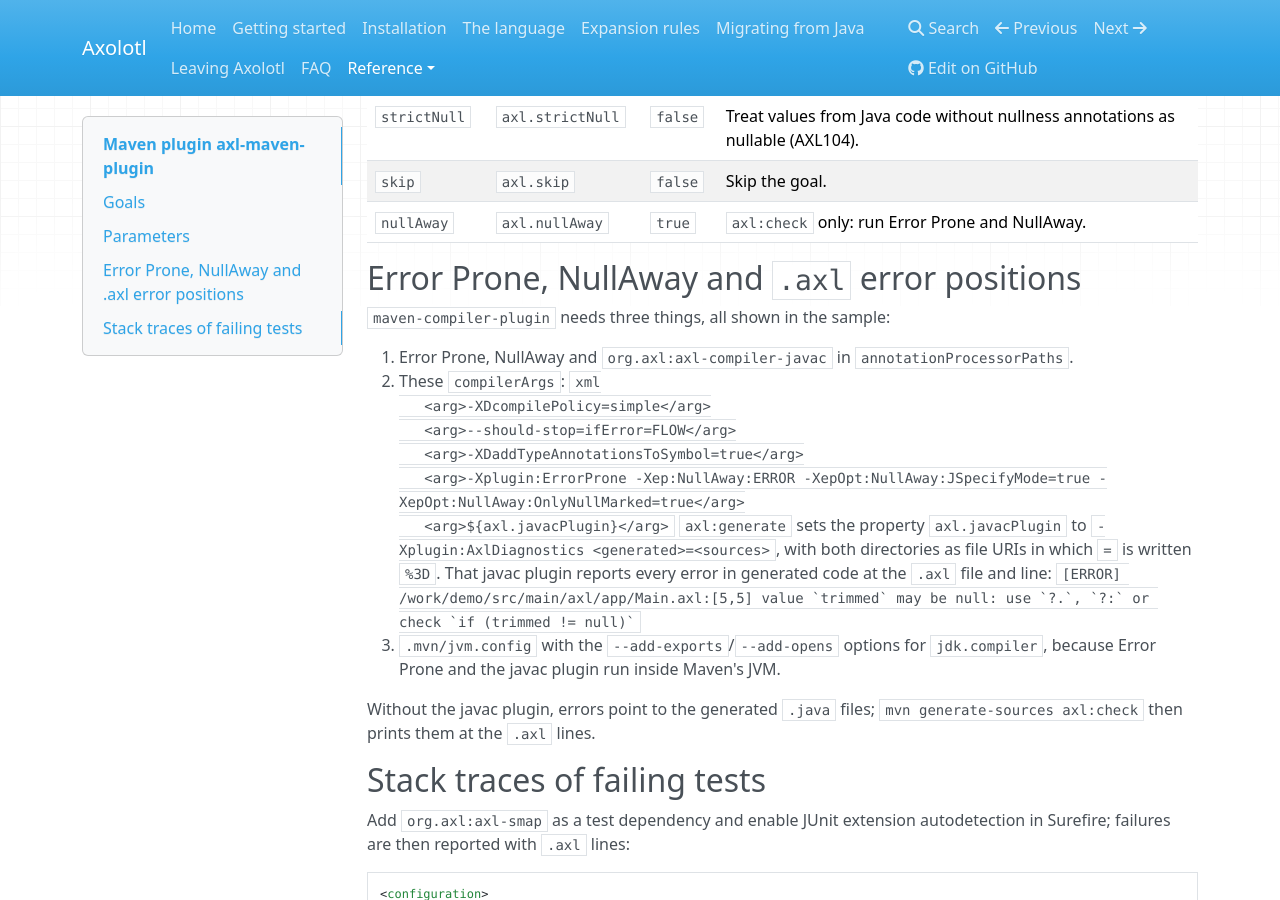
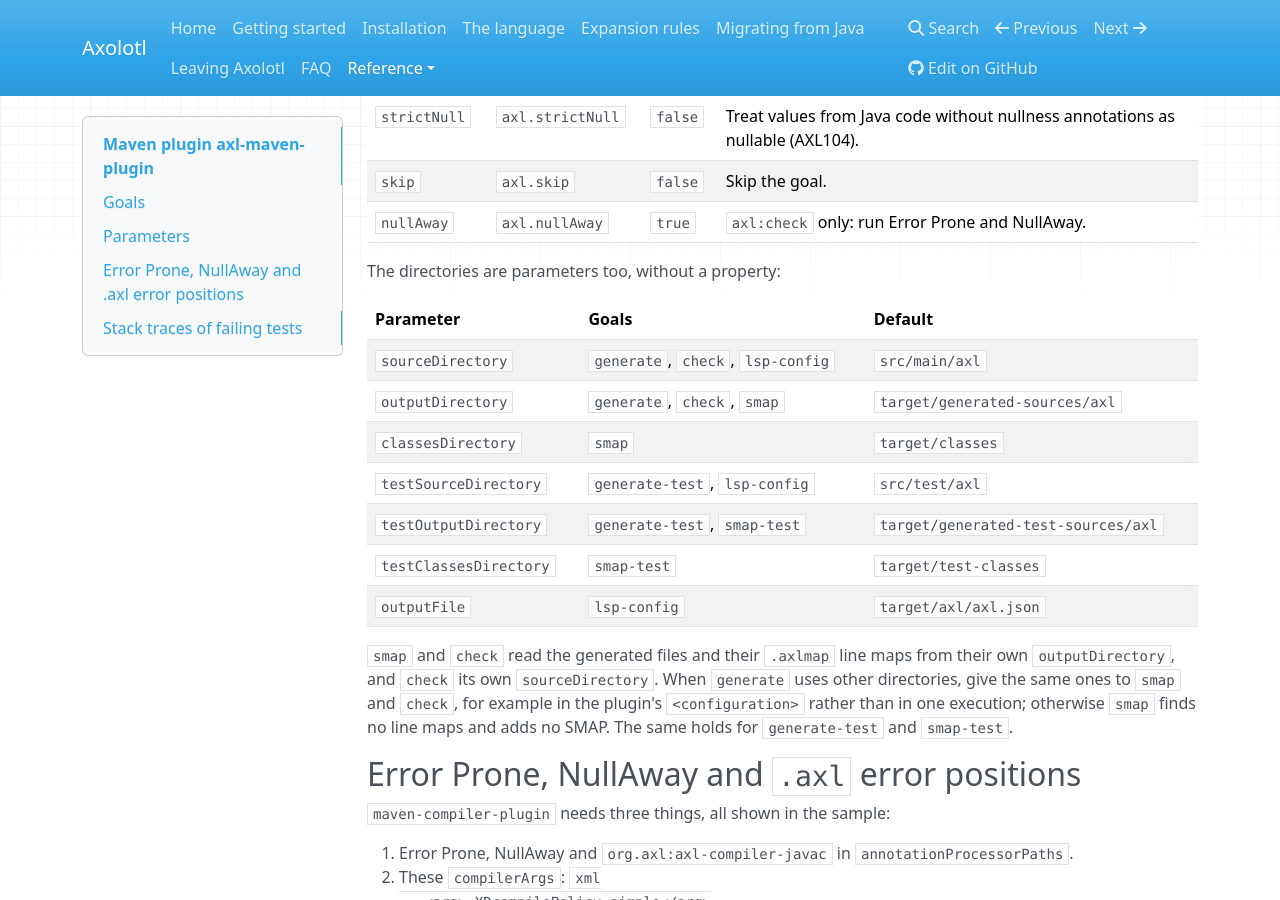
Before and after one commit to k1ngmang/axolotl-lang, an MkDocs documentation site: the page built from docs/maven.md, in a window 1280 px wide and 900 px high, scrolled down 1317 px. Built offline with MkDocs 1.6.1, drawn with Linux system fonts in a browser that asks for light colours; nearby versions of some CDN libraries.

Commit message:
Document the directory parameters of the Maven goals

```diff
--- a/docs/maven.md
+++ b/docs/maven.md
@@ -46,6 +46,24 @@ The `.axlmap` line maps stay next to the generated `.java` files, where the java
 | `skip`        | `axl.skip`        | `false` | Skip the goal. |
 | `nullAway`    | `axl.nullAway`    | `true`  | `axl:check` only: run Error Prone and NullAway. |
 
+The directories are parameters too, without a property:
+
+| Parameter              | Goals                             | Default                             |
+|------------------------|-----------------------------------|-------------------------------------|
+| `sourceDirectory`      | `generate`, `check`, `lsp-config` | `src/main/axl`                      |
+| `outputDirectory`      | `generate`, `check`, `smap`       | `target/generated-sources/axl`      |
+| `classesDirectory`     | `smap`                            | `target/classes`                    |
+| `testSourceDirectory`  | `generate-test`, `lsp-config`     | `src/test/axl`                      |
+| `testOutputDirectory`  | `generate-test`, `smap-test`      | `target/generated-test-sources/axl` |
+| `testClassesDirectory` | `smap-test`                       | `target/test-classes`               |
+| `outputFile`           | `lsp-config`                      | `target/axl/axl.json`               |
+
+`smap` and `check` read the generated files and their `.axlmap` line maps from their own
+`outputDirectory`, and `check` its own `sourceDirectory`. When `generate` uses other directories,
+give the same ones to `smap` and `check`, for example in the plugin's `<configuration>` rather than
+in one execution; otherwise `smap` finds no line maps and adds no SMAP. The same holds for
+`generate-test` and `smap-test`.
+
 ## Error Prone, NullAway and `.axl` error positions
 
 `maven-compiler-plugin` needs three things, all shown in the sample:
```
